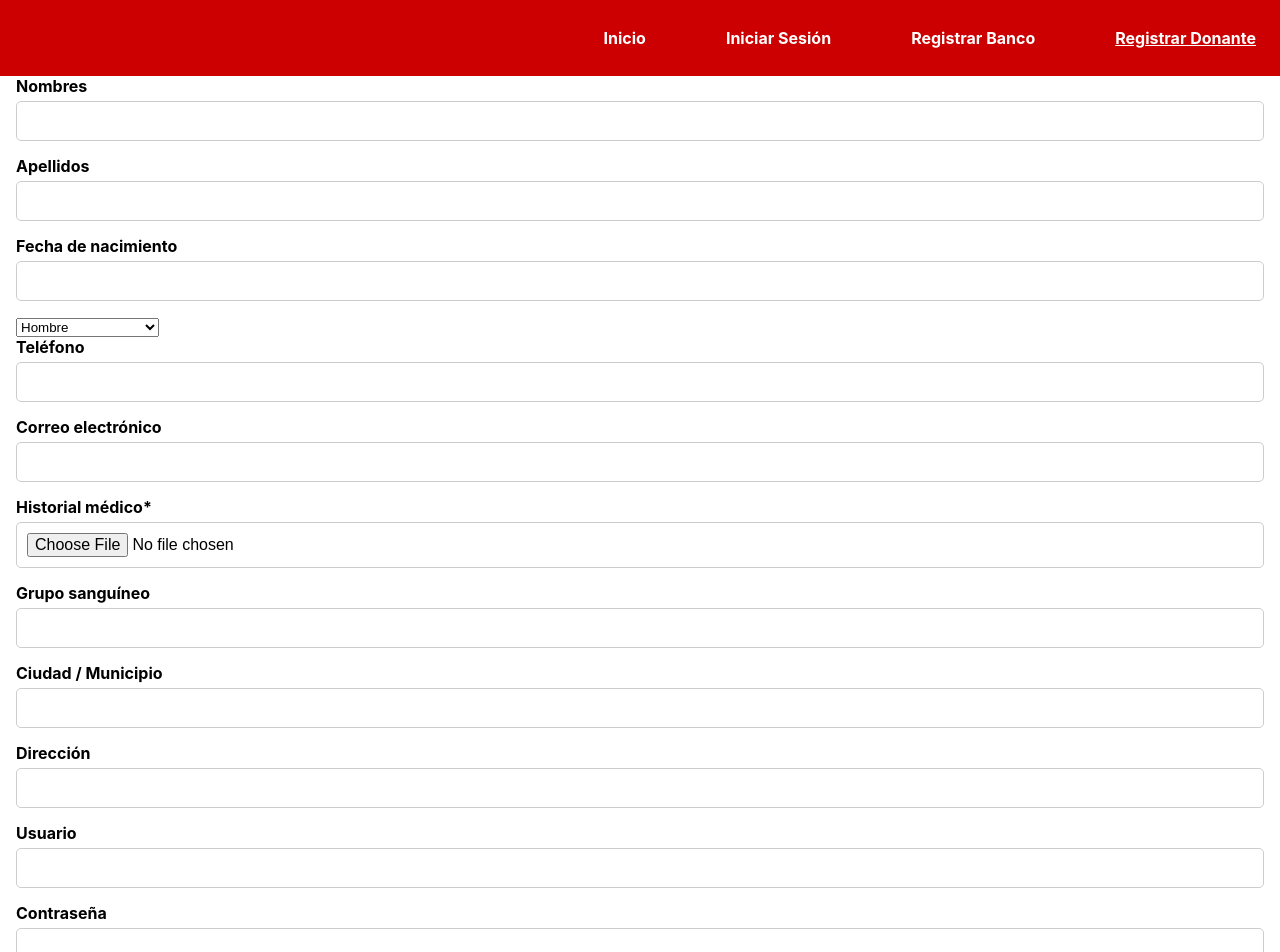
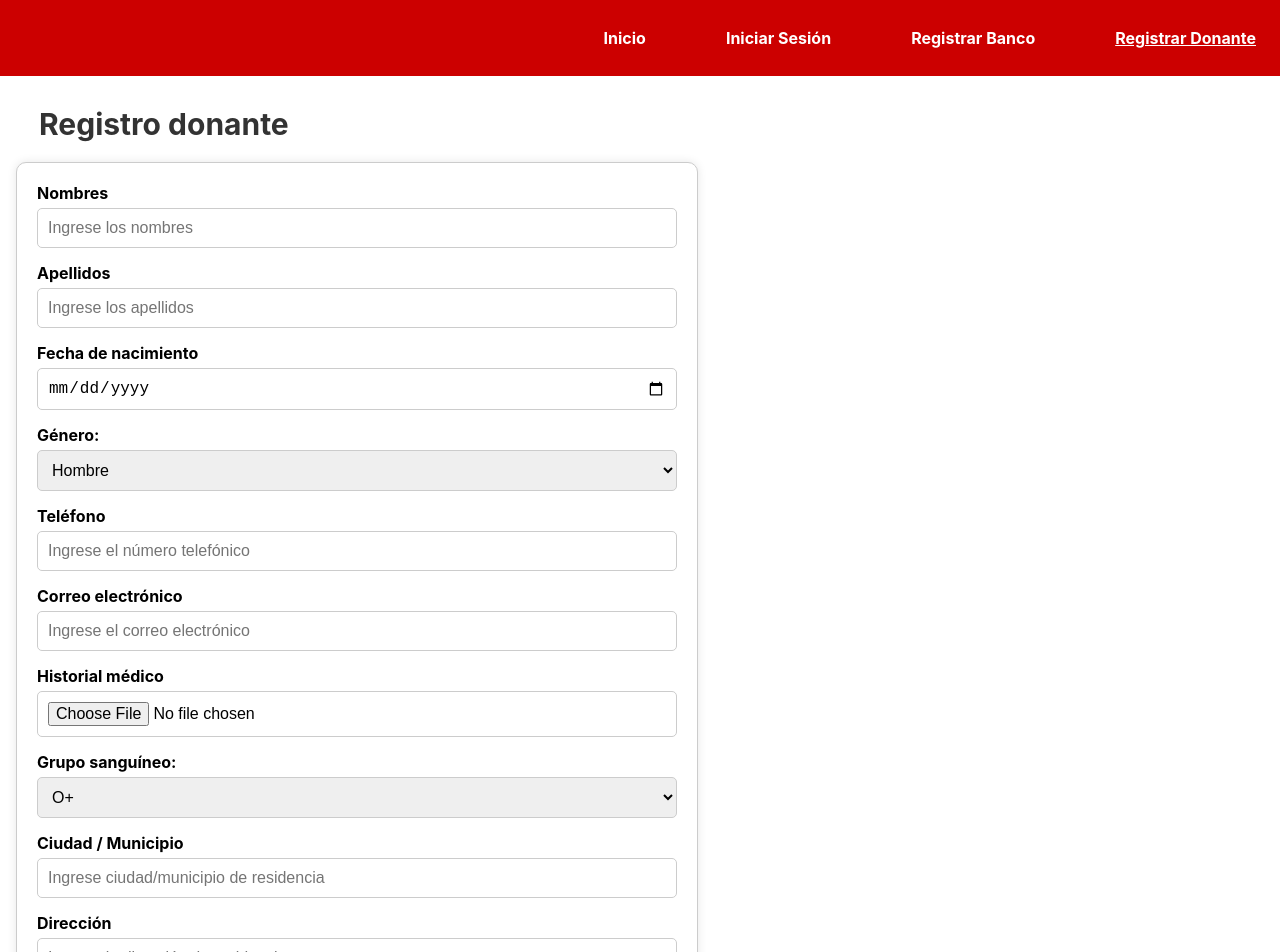
Before and after one commit to ElCabris/blood-bank, a React (Create React App) app in the folder frontend/: page /register/donor in a window 1280 px wide. Shown: the top 952 px of the page. Built offline with nearby package versions, Linux system fonts and the light colour scheme.

Commit message:
CSS - Register for bank and donor (#48)

```diff
--- a/frontend/src/pages/Login.css
+++ b/frontend/src/pages/Login.css
@@ -30,7 +30,7 @@ label {
   font-weight: bold;
 }
 
-form input {
+form input, form select {
   padding: 10px;
   font-size: 16px;
   border: 1px solid #ccc;
--- a/frontend/src/pages/RegisterBank.css
+++ /dev/null
@@ -1,11 +0,0 @@
-.FormRegister {
-    text-align: center;
-    align-items: flex-start;
-    width: 100%;
-    max-width: 400px;
-    padding: 20px;
-    border: 1px solid #ccc;
-    border-radius: 10px;
-    box-shadow: 0 0 10px rgba(0, 0, 0, 0.1);
-    background-color: #fff;
-  }
--- a/frontend/src/pages/RegisterBank.js
+++ b/frontend/src/pages/RegisterBank.js
@@ -1,20 +1,19 @@
 import InputData from "../components/InputData";
-import './RegisterBank.css';
 
 function RegisterBank() {
 	return (
 		<div>
 			<h1>Registro banco</h1>
 			<form className="Form">
-				<InputData>Razón social</InputData><br></br><br></br>
-				<InputData type='number'>NIT</InputData><br></br><br></br>
-				<InputData type='email'>Correo electrónico</InputData><br></br><br></br>
-				<InputData type='number'>Teléfono de contacto</InputData><br></br><br></br>
-				<InputData >Ciudad/Municipio</InputData><br></br><br></br>
-				<InputData >Dirección</InputData><br></br><br></br>
-				<InputData >Usuario</InputData><br></br><br></br>
-				<InputData >Contraseña</InputData><br></br><br></br>
-				<InputData >Confirma Contraseña</InputData><br></br><br></br>
+				<InputData placeholder='Ingrese nombre o razón social'>Razón social</InputData>
+				<InputData type='number' placeholder='Ingrese el NIT'>NIT</InputData>
+				<InputData type='email' placeholder='Ingrese el correo electrónico'>Correo electrónico</InputData>
+				<InputData type='number' placeholder='Ingrese el número telefónico'>Teléfono de contacto</InputData>
+				<InputData placeholder='Ingrese ciudad/municipio de residencia'>Ciudad/Municipio</InputData>
+				<InputData placeholder='Ingrese la dirección de residencia'>Dirección</InputData>
+				<InputData placeholder='Ingrese el nuevo usuario'>Usuario</InputData>
+				<InputData placeholder='Ingrese la contraseña'>Contraseña</InputData>
+				<InputData placeholder='Confirme la contraseña'>Confirma Contraseña</InputData>
 				<button>Enviar</button>
 			</form>
 		</div>
--- a/frontend/src/pages/RegisterDonor.js
+++ b/frontend/src/pages/RegisterDonor.js
@@ -1,26 +1,44 @@
 import InputData from "../components/InputData";
 function RegisterDonor() {
 	return (
-		<form>
-			<InputData>Nombres</InputData>
-			<InputData>Apellidos</InputData>
-			<InputData>Fecha de nacimiento</InputData>
+		<div>
+			<h1>Registro donante</h1>
+			<form className='Form'>
+				<InputData placeholder='Ingrese los nombres'>Nombres</InputData>
+				<InputData placeholder='Ingrese los apellidos'>Apellidos</InputData>
+				<InputData type='date' placeholder='Ingrese fecha de nacimiento'>Fecha de nacimiento</InputData>
+				<div className="form-group">
+					<label>Género:</label>
 					<select name="gener">
 						<option>Hombre</option>
 						<option>Mujer</option>
-		<option>Elicoptero de batalla</option>
+						<option>Otro</option>
 					</select>
-			<InputData type="number">Teléfono</InputData>
-			<InputData type="email">Correo electrónico</InputData>
-			<InputData type="file">Historial médico*</InputData>
-			<InputData>Grupo sanguíneo</InputData>
-			<InputData>Ciudad / Municipio</InputData>
-			<InputData>Dirección</InputData>
-			<InputData>Usuario</InputData>
-			<InputData type="password">Contraseña</InputData>
-			<InputData type="password">Confirma contraseña</InputData>
+				</div>
+				<InputData type="text" placeholder='Ingrese el número telefónico'>Teléfono</InputData>
+				<InputData type="email" placeholder='Ingrese el correo electrónico'>Correo electrónico</InputData>
+				<InputData type="file">Historial médico</InputData>
+				<div className="form-group">
+					<label>Grupo sanguíneo:</label>
+					<select name="sangre" class='options'>
+						<option>O+</option>
+						<option>O-</option>
+						<option>A+</option>
+						<option>A-</option>
+						<option>B+</option>
+						<option>B-</option>
+						<option>AB+</option>
+						<option>AB-</option>
+					</select>
+				</div>
+				<InputData placeholder='Ingrese ciudad/municipio de residencia'>Ciudad / Municipio</InputData>
+				<InputData placeholder='Ingrese la dirección de residencia'>Dirección</InputData>
+				<InputData placeholder='Ingrese el nuevo usuario'>Usuario</InputData>
+				<InputData type="password" placeholder='Ingrese la contraseña'>Contraseña</InputData>
+				<InputData type="password" placeholder='Confirme la contraseña'>Confirma contraseña</InputData>
 				<button type="submit">Enviar</button>
 			</form>
+		</div>
 	);
 }
 
```
Lines whose indentation alone changed are shown as unchanged.
